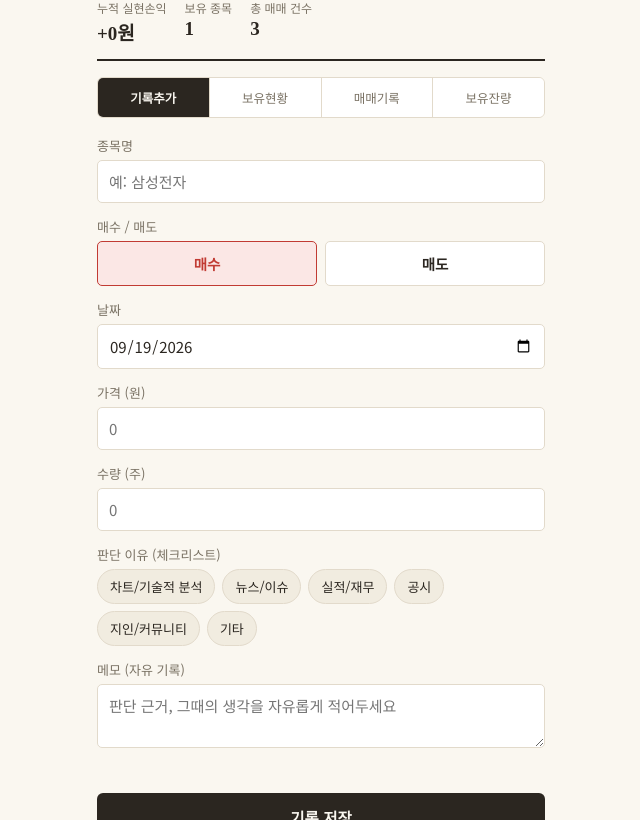
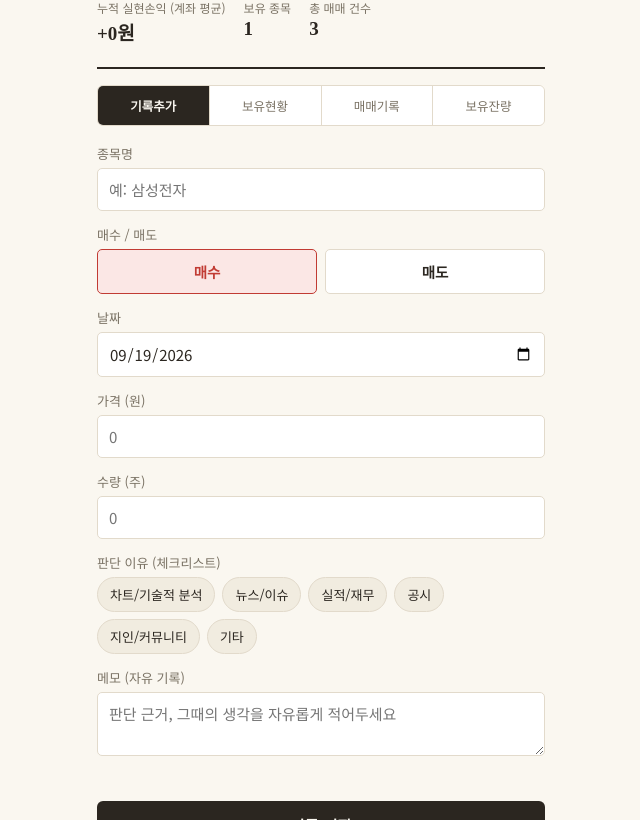
Before and after one commit to jxj5320/trading, a plain HTML site: page index.html in a window 1280 px wide. Shown: the part 70-890 px from the top of the page, without its empty margins (319-959 px from the left). Drawn offline with Linux system fonts and the light colour scheme.

Commit message:
Add files via upload

```diff
--- a/index.html
+++ b/index.html
@@ -484,7 +484,7 @@
     <h1>매매일지</h1>
     <div class="summary-row">
       <div class="summary-item">
-        <div class="label">누적 실현손익</div>
+        <div class="label">누적 실현손익 (계좌 평균)</div>
         <div class="value" id="sumRealized">0원</div>
       </div>
       <div class="summary-item">
@@ -496,6 +496,7 @@
         <div class="value" id="sumTradeCount">0</div>
       </div>
     </div>
+    <div class="hint" id="sumLotHint" style="margin-top:8px;"></div>
   </header>
 
   <nav class="tabs">
@@ -908,16 +909,32 @@
     refreshRenameSelect();
     var stats = computeStats();
     var totalRealized = 0;
+    var totalLotRealized = 0;
     var holdingCount = 0;
+    var hasAnyLot = false;
     Object.keys(stats).forEach(function(k) {
       totalRealized += stats[k].realized;
       if (stats[k].qty > 0) holdingCount++;
+      stats[k].trades.forEach(function(t) {
+        if (t.type === 'sell') {
+          var lotPL = computeLotPL(t);
+          if (lotPL) { totalLotRealized += lotPL.pl; hasAnyLot = true; }
+          else { totalLotRealized += (t._pl || 0); }
+        }
+      });
     });
     var el = document.getElementById('sumRealized');
     el.textContent = fmtSigned(totalRealized);
     el.className = 'value ' + (totalRealized > 0 ? 'gain' : totalRealized < 0 ? 'loss' : '');
     document.getElementById('sumHoldingCount').textContent = holdingCount;
     document.getElementById('sumTradeCount').textContent = trades.length;
+
+    var hintEl = document.getElementById('sumLotHint');
+    if (hasAnyLot) {
+      hintEl.textContent = '매수회차 기준으로 보면 ' + fmtSigned(totalLotRealized) + '이에요 (실제 계좌에 찍히는 숫자는 위쪽 계좌 평균 기준이에요)';
+    } else {
+      hintEl.textContent = '';
+    }
   }
 
   // ---------- Holdings tab ----------
```
